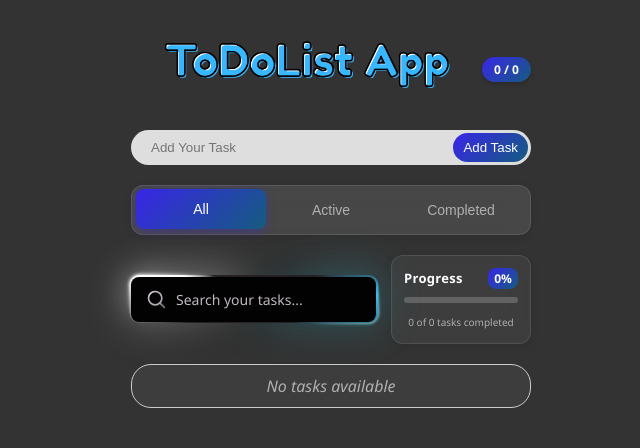
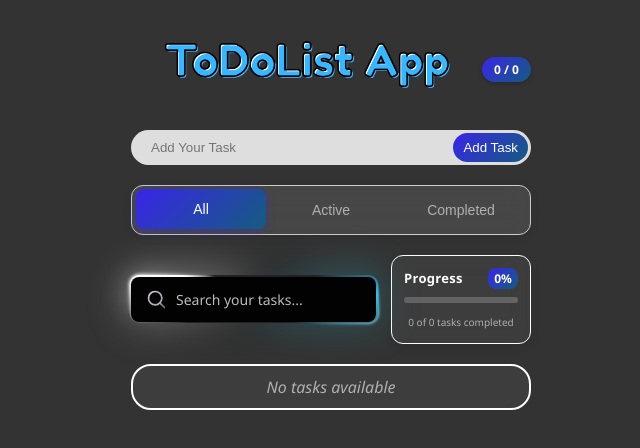
Before and after one commit to daffa1404/To-do-List-web, a React (Vite) app: page / in a window 1280 px wide. Shown: the top 448 px of the page, without its empty margins (309-949 px from the left). Built offline with nearby package versions, Linux system fonts and the light colour scheme.

Commit message:
20.6 [ Fix Bug ]

```diff
--- a/src/App.css
+++ b/src/App.css
@@ -80,7 +80,7 @@ html {
   padding: 0px;
   display: flex;
   padding: 10px;
-  border: 1px solid #ccc;
+  border: 2px solid #ffffff;
   border-radius: 20px;
   margin-bottom: 10px;
   flex-direction: row;
@@ -240,7 +240,7 @@ html {
   padding: 4px;
   border-radius: 12px;
   backdrop-filter: blur(10px);
-  border: 1px solid rgba(255, 255, 255, 0.1);
+  border: 1px solid #cdcdcd;
   box-shadow: 0 2px 8px rgba(0, 0, 0, 0.1);
 }
 
@@ -1002,7 +1002,7 @@ html {
   border-radius: 12px;
   padding: 12px;
   backdrop-filter: blur(10px);
-  border: 1px solid rgba(255, 255, 255, 0.1);
+  border: 1px solid #ffffff;
   box-shadow: 0 2px 8px rgba(0, 0, 0, 0.1);
 }
 
--- a/src/components/DeleteAllButton.jsx
+++ b/src/components/DeleteAllButton.jsx
@@ -21,8 +21,8 @@ function DeleteAllButton({ onDeleteAll, hasTasks, currentFilter, tasksCount }) {
           : `Delete Completed Tasks (${tasksCount})`;
       default:
         return tasksCount === 1
-          ? "Delete All Task"
-          : `Delete All Tasks (${tasksCount})`;
+          ? "Delete all tasks Task"
+          : `Delete all tasks Tasks (${tasksCount})`;
     }
   };
 
@@ -30,11 +30,11 @@ function DeleteAllButton({ onDeleteAll, hasTasks, currentFilter, tasksCount }) {
   const getShortButtonText = () => {
     switch (currentFilter) {
       case "active":
-        return tasksCount === 1 ? "Delete Active" : `Delete Active (${tasksCount})`;
+        return tasksCount === 1 ? "Delete all active tasks" : `Delete all active tasks (${tasksCount})`;
       case "completed":
-        return tasksCount === 1 ? "Delete Completed" : `Delete Completed (${tasksCount})`;
+        return tasksCount === 1 ? "Delete all completed tasks" : `Delete all completed tasks (${tasksCount})`;
       default:
-        return tasksCount === 1 ? "Delete All" : `Delete All (${tasksCount})`;
+        return tasksCount === 1 ? "Delete all tasks" : `Delete all tasks tasks (${tasksCount})`;
     }
   };
 
```
